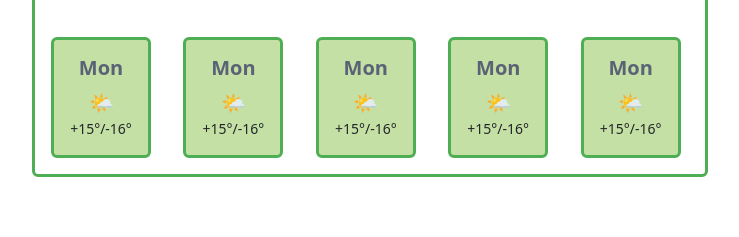
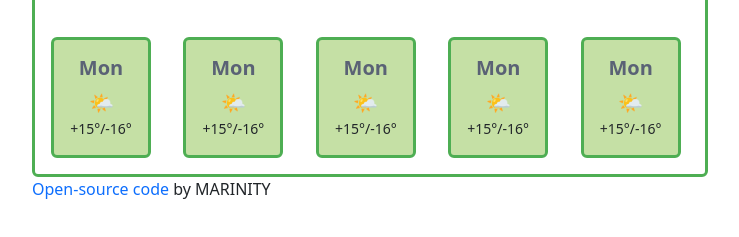
Before and after one commit to iprincesska/weather-app, a plain HTML site: page index.html in a window 1280 px wide. Shown: the part 227-464 px from the top of the page, without its empty margins (270-1009 px from the left). Drawn offline with nearby package versions, Linux system fonts and the light colour scheme.

Commit message:
Add Footer, change title

```diff
--- a/index.html
+++ b/index.html
@@ -1,7 +1,7 @@
 <!DOCTYPE html>
 <html>
   <head>
-    <title>Parcel Sandbox</title>
+    <title>Weather Application</title>
     <meta charset="UTF-8" />
     <link
       href="https://cdn.jsdelivr.net/npm/bootstrap@5.2.2/dist/css/bootstrap.min.css"
@@ -115,6 +115,12 @@
           </div>
         </div>
       </div>
+      <p>
+        <a href="https://github.com/iprincesska/weather-app"
+          >Open-source code</a
+        >
+        by MARINITY
+      </p>
     </div>
 
     <script src="src/index.js"></script>
```
